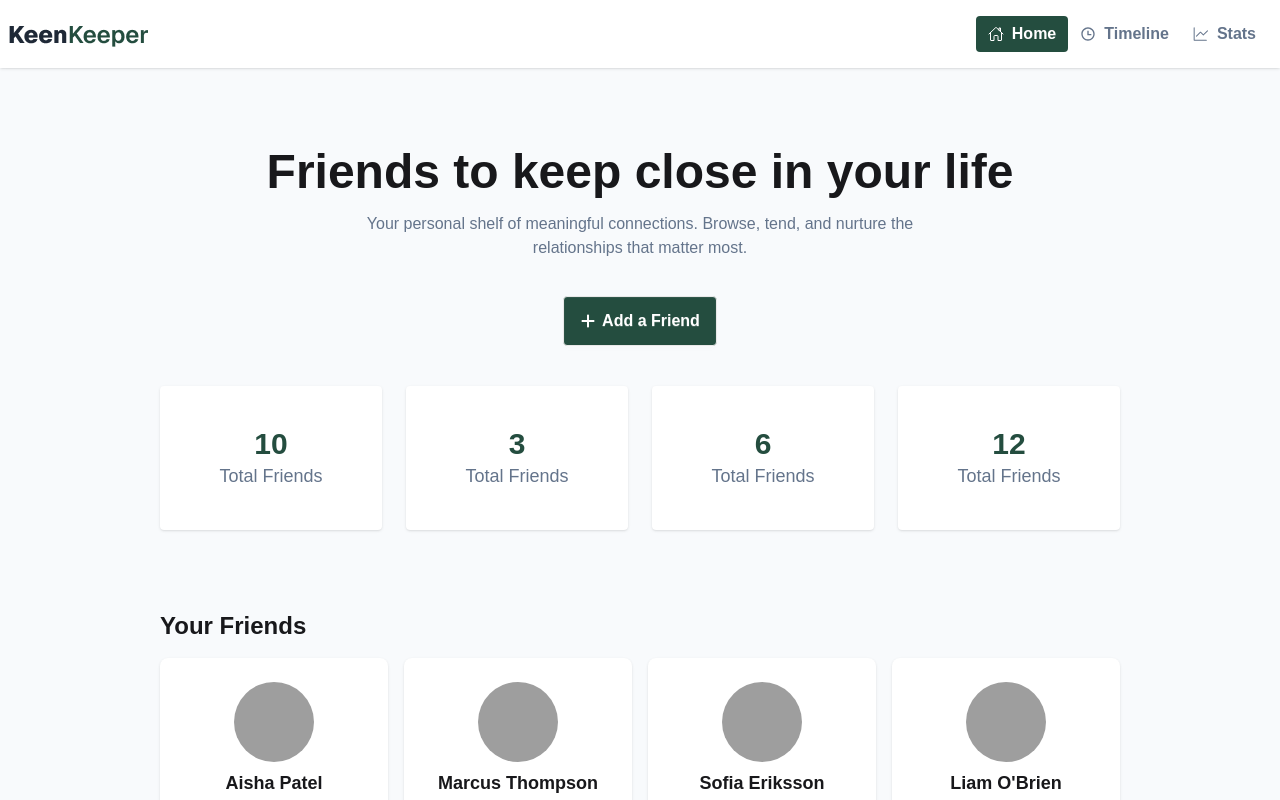
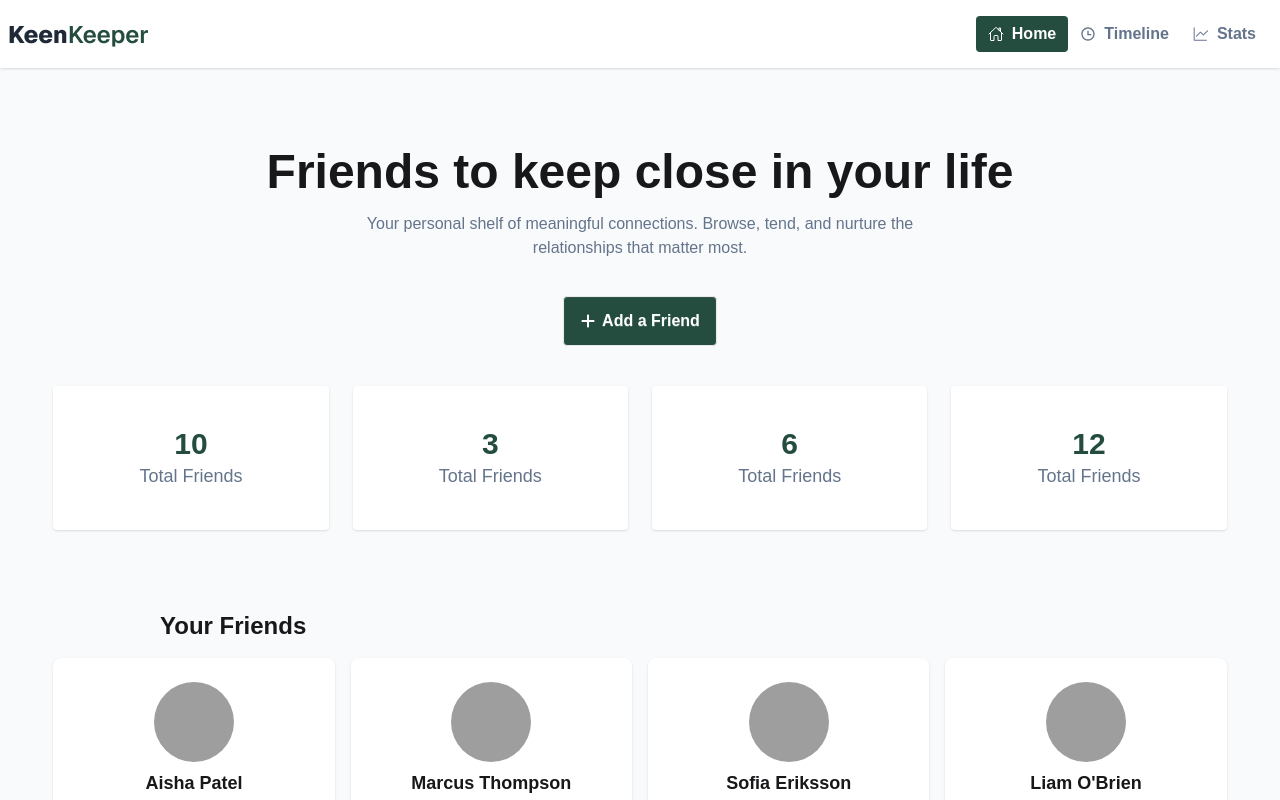
Before and after one commit to noyon-01/assignment-07, a React (Vite) app in the folder Keenkeeper/: page / in a window 1280 px wide. Shown: the top 800 px of the page. Built offline with nearby package versions, Linux system fonts and the light colour scheme; grey boxes are pictures that could not be loaded.

Commit message:
assignment-07 completed

```diff
--- a/Keenkeeper/src/home/Home.jsx
+++ b/Keenkeeper/src/home/Home.jsx
@@ -37,7 +37,7 @@ const Home = () => {
         </button>
       </div>
 
-      <div className="grid grid-cols-1 md:grid-cols-2 lg:grid-cols-4 gap-6 w-9/12 mx-auto pb-20 text-center">
+      <div className="grid grid-cols-1 md:grid-cols-2 lg:grid-cols-4 gap-6 w-9/12 md:w-11/12 lg:w-11/12 mx-auto pb-20 text-center">
         <div className="py-10 rounded bg-white shadow">
           <p className="text-3xl font-semibold text-[#244D3F]">10</p>
           <p className="text-lg text-[#64748B]">Total Friends</p>
@@ -65,11 +65,10 @@ const Home = () => {
           <span className="loading loading-spinner loading-lg"></span>
         </div>
       ) : (
-        <div className="w-9/12 mx-auto grid grid-cols-1 md:grid-cols-2 lg:grid-cols-3 xl:grid-cols-4 gap-4 mb-20">
+        <div className="w-9/12 md:w-11/12 lg:w-11/12 mx-auto grid grid-cols-1 md:grid-cols-3 lg:grid-cols-4 gap-4 mb-20">
           {friends.map((friend) => (
             <Card key={friend.id} friend={friend} />
           ))}
-          setLoading(false)
         </div>
       )}
     </div>
```
